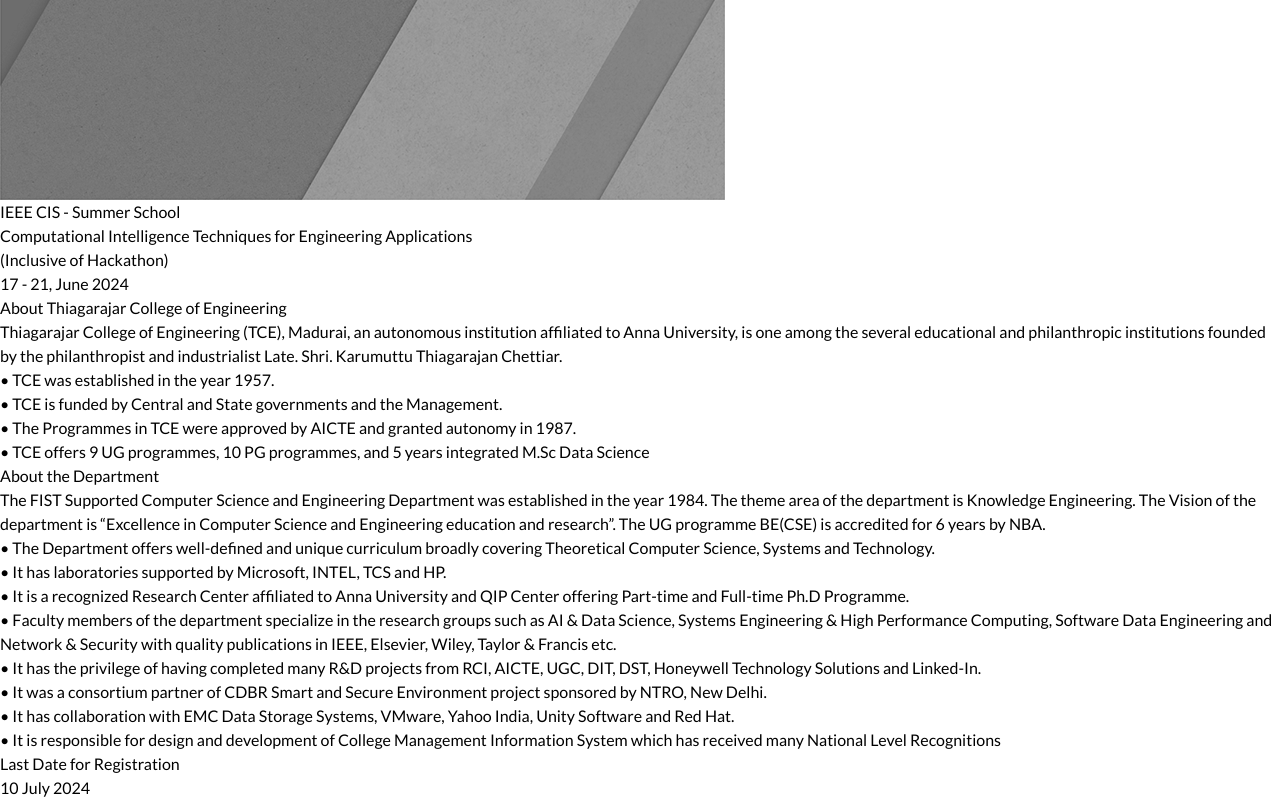
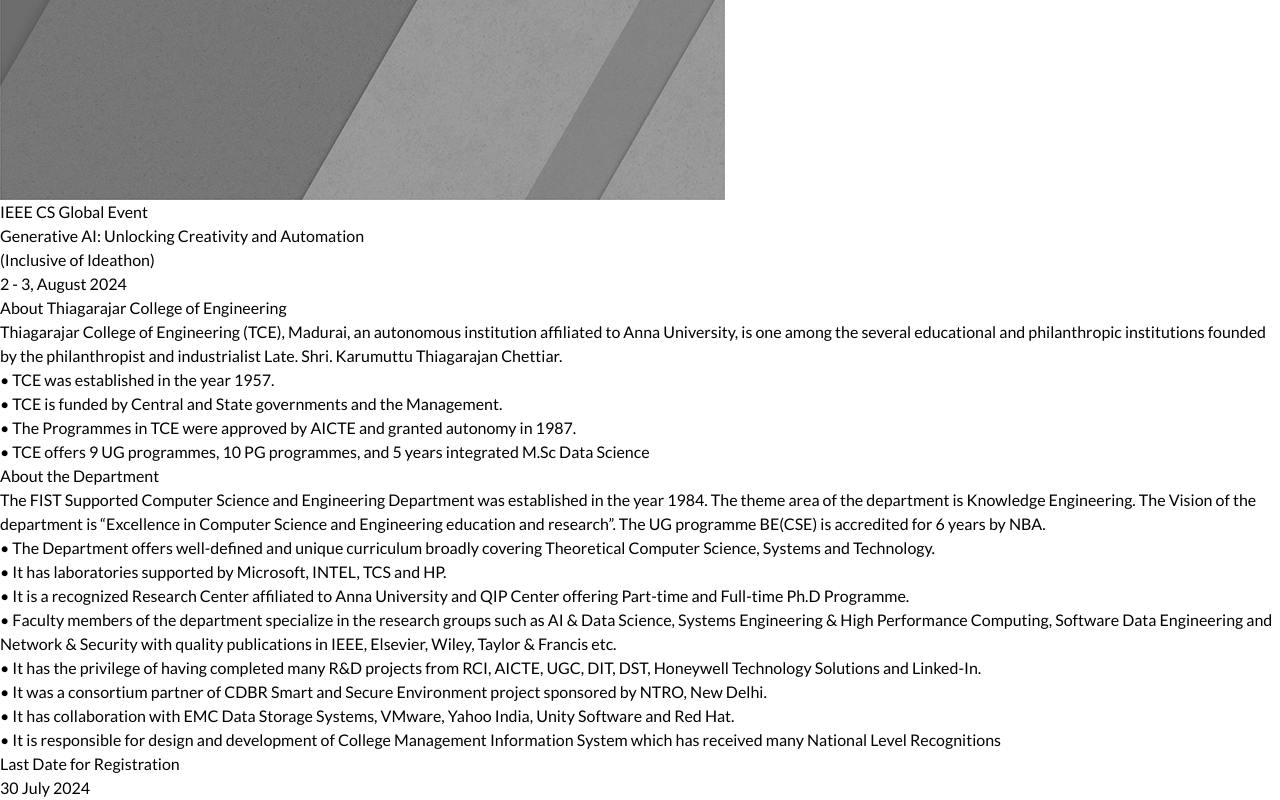
Before and after one commit to venkadesh004/ieee-website, a React (Vite) app: page / in a window 1280 px wide. Shown: the part 476-1276 px from the top of the page. Built offline with nearby package versions, Linux system fonts and the light colour scheme.

Commit message:
fix: HomePage contents

```diff
--- a/src/components/Navbar.jsx
+++ b/src/components/Navbar.jsx
@@ -61,13 +61,13 @@
               Schedule
             </Link>
             <Link
-              to="/hackathon"
+              to="/ideathon"
               className={currentPage == 3 ? "font-normal" : "font-light"}
               onClick={() => {
                 sessionStorage.setItem("currentPage", 3);
               }}
             >
-              Hackathon
+              Ideathon
             </Link>
             <Link
               to="/register"
--- a/src/pages/HomePage.jsx
+++ b/src/pages/HomePage.jsx
@@ -11,28 +11,28 @@
           isMobileScreen ? "text-[50px]" : "text-[20px]"
         }`}
       >
-        IEEE CIS - Summer School
+        IEEE CS Global Event
       </h1>
       <h2
         className={`text-white font-bold ${
           isMobileScreen ? "text-[30px]" : "text-[15px]"
         }`}
       >
-        Computational Intelligence Techniques for Engineering Applications
+        Generative AI: Unlocking Creativity and Automation
       </h2>
       <p
         className={`text-[#ff9900] font-bold ${
           isMobileScreen ? "text-[30px]" : "text-[15px]"
         }`}
       >
-        (Inclusive of Hackathon)
+        (Inclusive of Ideathon)
       </p>
       <p
         className={`text-[#ff9900] font-bold ${
           isMobileScreen ? "text-[30px]" : "text-[15px]"
         }`}
       >
-        17 - 21, June 2024
+        2 - 3, August 2024
       </p>
     </div>
   );
@@ -92,7 +92,7 @@
         } mt-[30px] flex flex-col items-center mb-[20px]`}
       >
         <h1 className="font-bold text-2xl">Last Date for Registration</h1>
-        <p className="font-bold text-3xl text-red-500">10 July 2024</p>
+        <p className="font-bold text-3xl text-red-500">30 July 2024</p>
       </div>
     </div>
   );
--- a/src/pages/KeySpeakers.jsx
+++ b/src/pages/KeySpeakers.jsx
@@ -1,4 +1,4 @@
-import React from "react";
+/* eslint-disable react/prop-types */
 import BackgroundComponent from "../components/BackgroundComponent";
 import { useMediaQuery } from "@mui/material";
 
@@ -48,7 +48,7 @@
 
   const content = (
     <div className="w-full flex flex-col items-center">
-      <div className={`${isMobileScreen ? "w-[100%]" : "w-[90%]"} mt-[0px]`}>
+      <div className={`${isMobileScreen ? "w-[100%]" : "w-[90%]"}`}>
         <SpeakerList title="External Speakers" speakers={speakers.external} />
         <SpeakerList title="Internal Speakers" speakers={speakers.internal} />
       </div>
```
